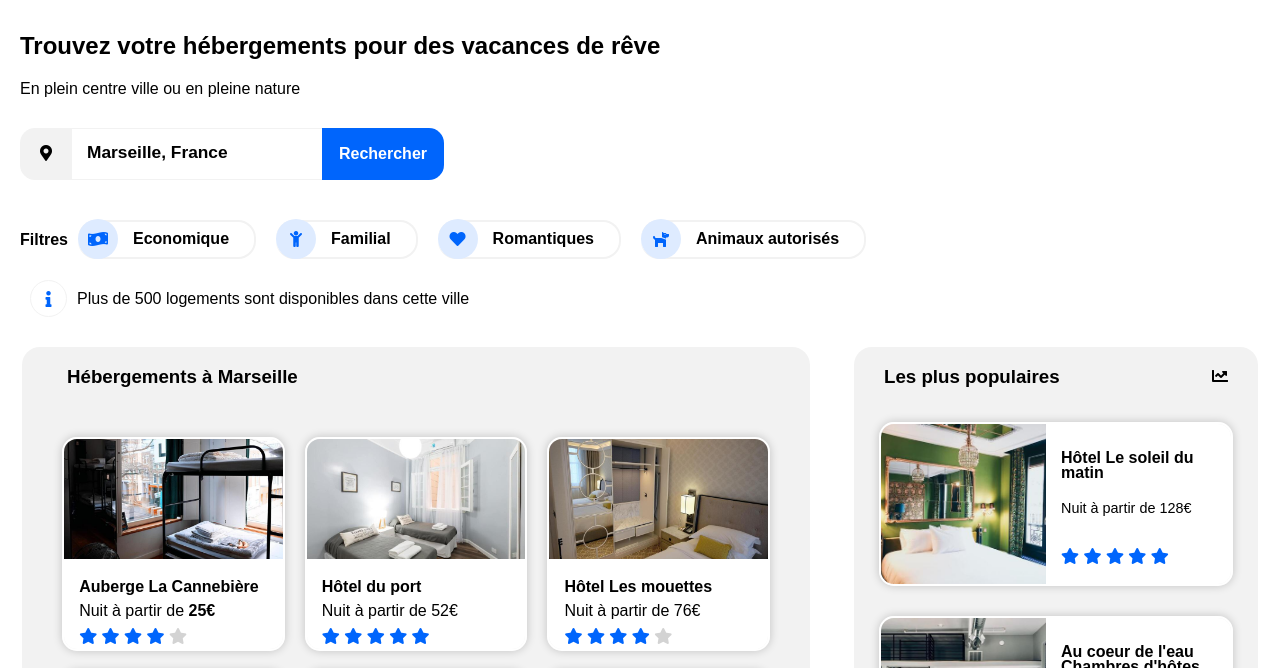
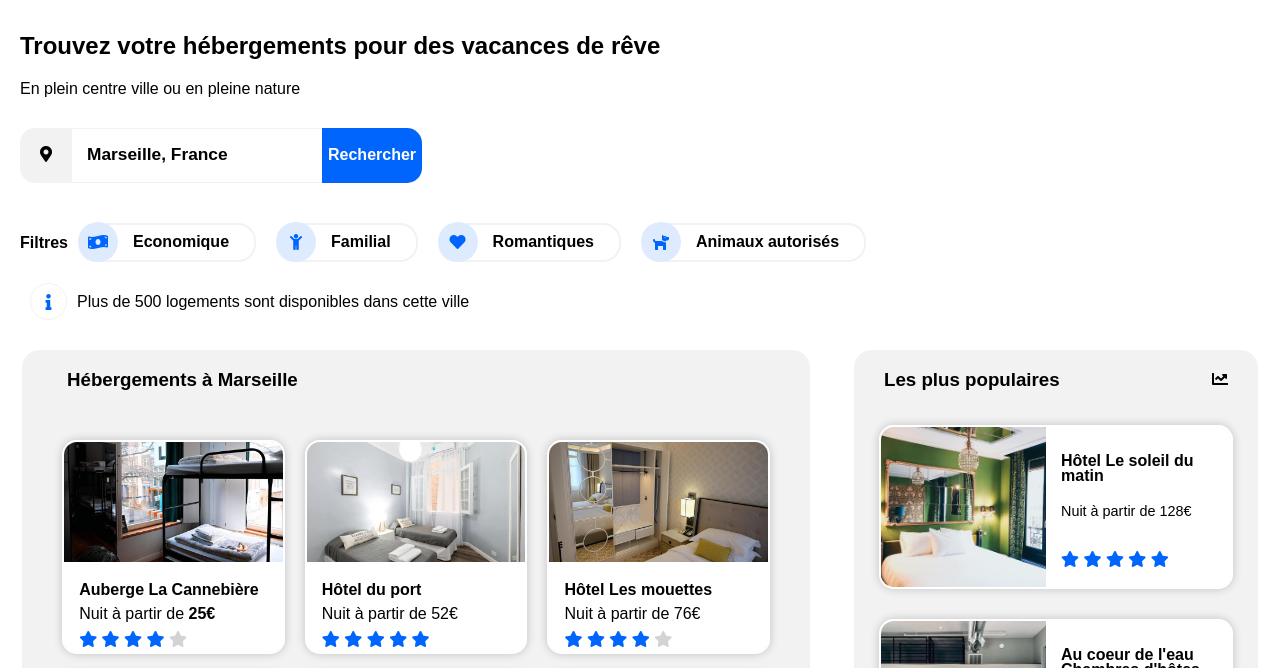
Before and after one commit to Guts6667/P2_Rayan_Chambet_RESERVIA, a plain HTML site: page index.html in a window 1280 px wide. Shown: the part 78-746 px from the top of the page. Drawn offline with Linux system fonts and the light colour scheme; files whose address does not match are found by name.

Commit message:
Modifications après évaluation

```diff
--- a/P2_02_CSS/Reservia_style.css
+++ b/P2_02_CSS/Reservia_style.css
@@ -125,7 +125,7 @@ button{
 .search-button
 {
     background-color: #0065FC;
-    height: 100%;
+    height: 55px;
     border: none;
     border-top-right-radius: 15px;
     border-bottom-right-radius: 15px;
@@ -159,7 +159,7 @@ button{
     padding: 15px;
     width: 250px;
 }
-.search-input button:placeholder{
+.search-input button::placeholder{
     color: black;
     font-weight: bold;
     font-size: 1.3em;
@@ -451,6 +451,7 @@ aside{
         height: 180px;
         flex-basis: 100%;
         margin: 10px 0;
+        min-height: 210px;
     }
     .picture-activites{
         height: 70%;
--- a/index.html
+++ b/index.html
@@ -48,12 +48,10 @@
                         <input type="search" placeholder="Marseille, France">
                     </div>
                     <button class="search-button">
-                        <div class="text-button">
-                            <p>Rechercher</p>
-                        </div>
-                        <div class="icone-button-mobile">
+                        <span class="text-button">Rechercher</span>
+                        <span class="icone-button-mobile">
                             <i class="fas fa-search"></i>
-                        </div>
+                        </span>
                     </button>
                 </form>
             </div>
@@ -224,7 +222,7 @@
                 <div class="aside-article-container">
                 <!-- ASIDE ARTICLE 1-->
                     <article>
-                        <a href="#"class="box-hebergements-aside">
+                        <a href="#" class="box-hebergements-aside">
                             <div class="picture-aside" style="background-image: url('P2_03_IMAGES/hebergements/4_small/emile-guillemot-Bj_rcSC5XfE-unsplash.jpg');"></div>
                                 <div class="box-content-aside">
                                      <div>
@@ -243,7 +241,7 @@
                     </article>
                 <!-- ASIDE ARTICLE 2 -->
                     <article>
-                        <a href="#"class="box-hebergements-aside">
+                        <a href="#" class="box-hebergements-aside">
                             <div class="picture-aside" style="background-image: url('P2_03_IMAGES/hebergements/4_small/aw-creative-VGs8z60yT2c-unsplash.jpg');"></div>
                                 <div class="box-content-aside">
                                     <div>
@@ -262,7 +260,7 @@
                     </article>
                 <!-- ASIDE ARTICLE 3 -->
                     <article>
-                        <a href="#"class="box-hebergements-aside">
+                        <a href="#" class="box-hebergements-aside">
                             <div class="picture-aside" style="background-image: url('P2_03_IMAGES/hebergements/4_small/febrian-zakaria-sjvU0THccQA-unsplash.jpg');"></div>
                                 <div class="box-content-aside">
                                     <div>
```
Also changed, not shown: 4 other files.
